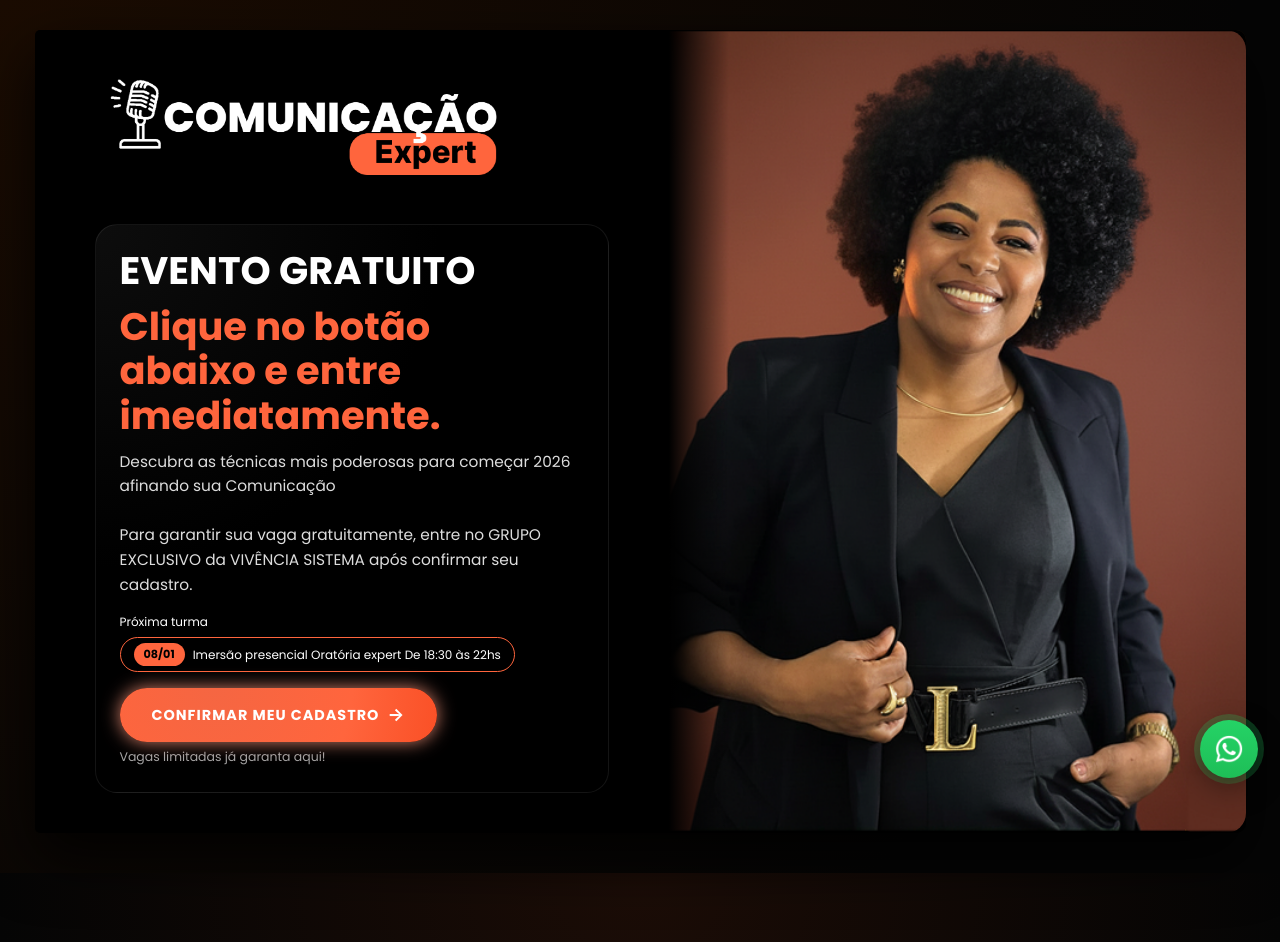
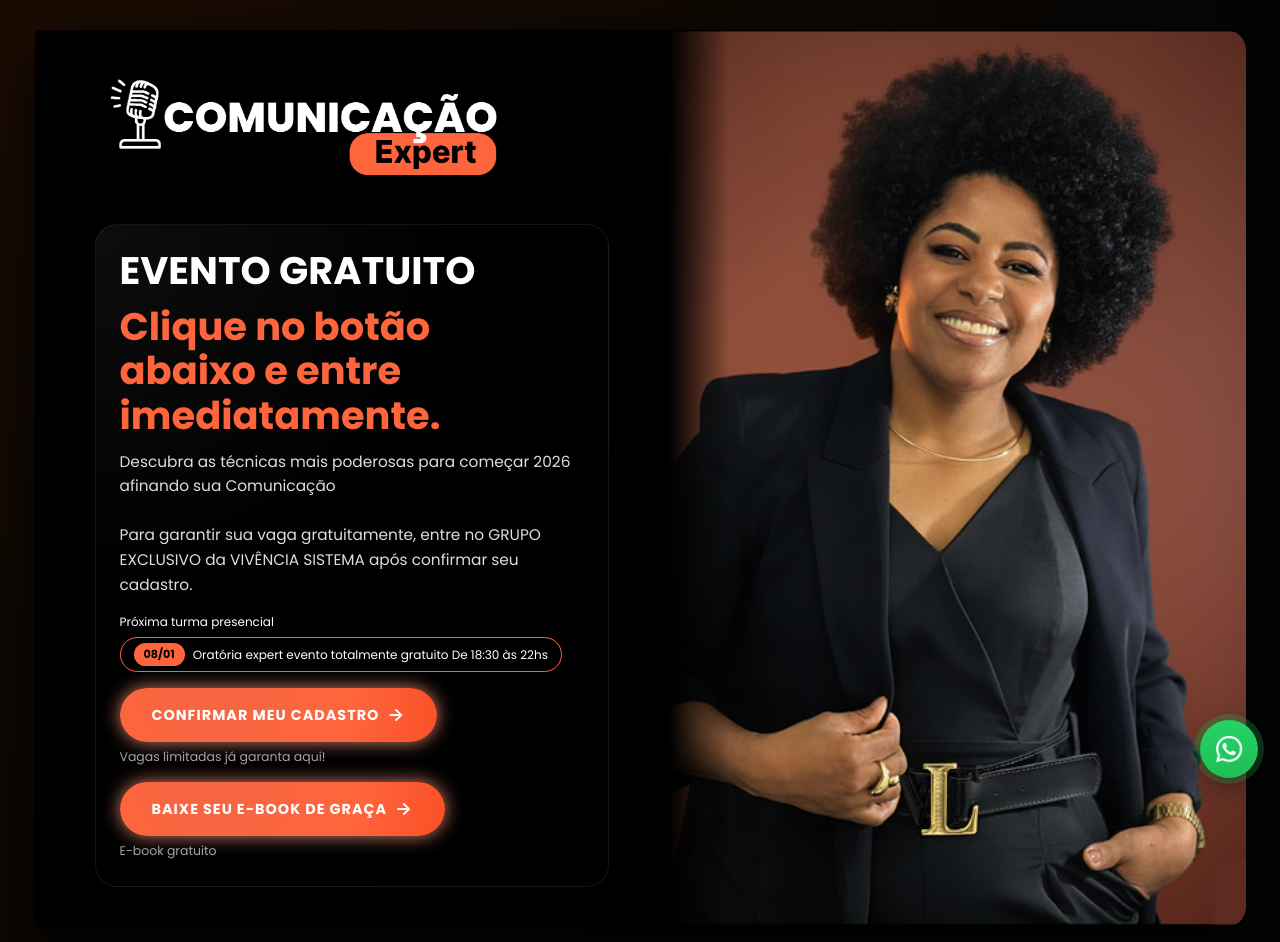
Before and after one commit to wilgneer/comunicacao_expert, a plain HTML site: page index.html in a window 1280 px wide. Shown: the top 942 px of the page. Drawn offline with Linux system fonts and the light colour scheme.

Commit message:
adicionando E-book
E-book

```diff
--- a/index.html
+++ b/index.html
@@ -84,10 +84,10 @@
 
         <div class="hero-bottom-row">
           <div class="hero-badge-wrapper">
-            <span class="hero-badge-label">Próxima turma</span>
+            <span class="hero-badge-label">Próxima turma presencial</span>
             <div class="hero-badge">
               <span class="hero-badge-pill">08/01</span>
-              <span>Imersão presencial Oratória expert De 18:30 às 22hs</span>
+              <span>Oratória expert evento totalmente gratuito De 18:30 às 22hs</span>
             </div>
           </div>
 
@@ -98,6 +98,15 @@
             </button>
             <p class="hero-trust">Vagas limitadas já garanta aqui!</p>
           </div>
+
+          <div class="hero-cta-wrapper">
+            <button class="btn-primary hero-cta">
+              <span>Baixe Seu E-book de Graça</span>
+              <span class="arrow">→</span>
+            </button>
+            <p class="hero-trust">E-book gratuito</p>
+          </div>
+
         </div>
       </div>
     </div>
```
